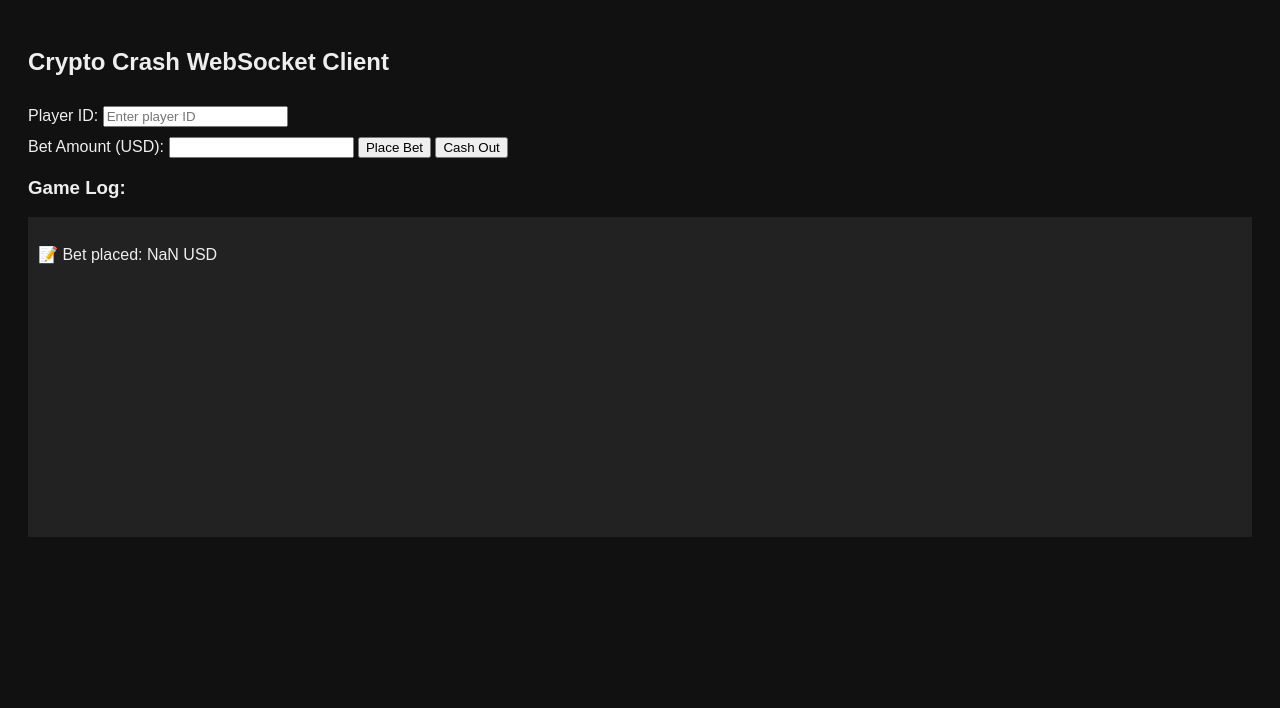
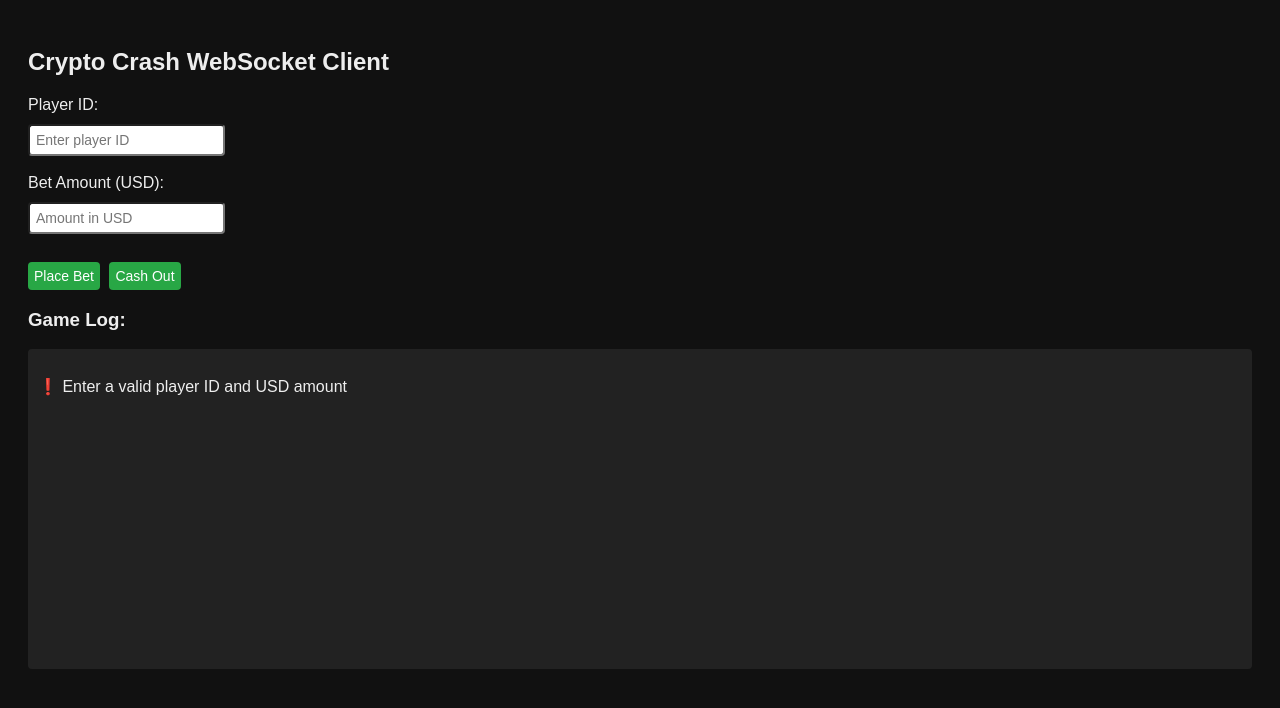
Before and after one commit to sanjaykumar200599/Crypto-crash-backend, a website: page public/index.html in a window 1280 px wide. Both pictures are taken after a click on the button "Place Bet". Drawn offline with nearby package versions, Linux system fonts and the light colour scheme; no server answers.

Commit message:
frontend updated

```diff
--- a/public/index.html
+++ b/public/index.html
@@ -3,19 +3,47 @@
 <head>
   <title>Crypto Crash WebSocket Test</title>
   <style>
-    body { font-family: sans-serif; padding: 20px; background: #111; color: #eee; }
-    .log { white-space: pre-wrap; background: #222; padding: 10px; height: 300px; overflow-y: scroll; }
-    input, button { margin-top: 10px; }
+    body {
+      font-family: sans-serif;
+      padding: 20px;
+      background: #111;
+      color: #eee;
+    }
+    .log {
+      white-space: pre-wrap;
+      background: #222;
+      padding: 10px;
+      height: 300px;
+      overflow-y: scroll;
+      margin-top: 10px;
+      border-radius: 4px;
+    }
+    input, button {
+      margin-top: 10px;
+      padding: 6px;
+      font-size: 14px;
+      border-radius: 4px;
+    }
+    button {
+      margin-right: 5px;
+      background-color: #28a745;
+      color: white;
+      border: none;
+    }
   </style>
 </head>
 <body>
   <h2>Crypto Crash WebSocket Client</h2>
+
   <div>
-    <label>Player ID: </label>
+    <label>Player ID:</label><br>
     <input type="text" id="playerId" placeholder="Enter player ID" />
-    <br>
-    <label>Bet Amount (USD): </label>
-    <input type="number" id="betAmount" />
+    <br><br>
+
+    <label>Bet Amount (USD):</label><br>
+    <input type="number" id="betAmount" placeholder="Amount in USD" />
+    <br><br>
+
     <button onclick="placeBet()">Place Bet</button>
     <button onclick="cashout()">Cash Out</button>
   </div>
@@ -23,10 +51,10 @@
   <h3>Game Log:</h3>
   <div class="log" id="log"></div>
 
-   <!-- Load socket.io client from CDN -->
+  <!-- Socket.IO Client -->
   <script src="https://cdn.socket.io/4.7.2/socket.io.min.js"></script>
   <script>
-    const log = msg => {
+    const log = (msg) => {
       const el = document.getElementById('log');
       el.innerText += `\n${msg}`;
       el.scrollTop = el.scrollHeight;
@@ -38,35 +66,67 @@
       log("✅ Connected to WebSocket");
     });
 
-    socket.on("game:start", data => {
+    socket.on("disconnect", () => {
+      log("🔌 Disconnected from server");
+    });
+
+    socket.on("round_start", (data) => {
       log(`🚀 Game started! Round ID: ${data.roundId}`);
     });
 
-    socket.on("game:multiplier", data => {
+    socket.on("multiplier_update", (data) => {
       log(`📈 Multiplier: ${data.multiplier}x`);
     });
 
-    socket.on("game:cashout", data => {
-      log(`💸 Player ${data.playerId} cashed out at ${data.multiplier}x, won ${data.usdAmount} USD`);
-    });
-
-    socket.on("game:end", data => {
+    socket.on("round_end", (data) => {
       log(`💥 Game crashed at ${data.crashPoint}x`);
     });
 
+    socket.on("player_cashed_out", (data) => {
+      log(`💸 Player ${data.playerId} cashed out at ${data.cashoutMultiplier}x and won ${data.payoutUSD} USD`);
+    });
+
+    socket.on("bet_placed", (data) => {
+      log(`🎯 Bet confirmed: ${data.usdAmount} USD (${data.cryptoAmount.toFixed(8)} ${data.currency})`);
+    });
+
+    socket.on("cashed_out", (data) => {
+      log(`✅ You cashed out at ${data.cashoutMultiplier}x and won ${data.payoutUSD} USD`);
+    });
+
+    socket.on("error", (err) => {
+      log(`❌ Error: ${err.message}`);
+    });
+
     function placeBet() {
-      const playerId = document.getElementById("playerId").value;
+      const playerId = document.getElementById("playerId").value.trim();
       const usd = parseFloat(document.getElementById("betAmount").value);
-      socket.emit("bet:place", { playerId, usd, currency: "BTC" });
-      log(`📝 Bet placed: ${usd} USD`);
+
+      if (!playerId || isNaN(usd) || usd <= 0) {
+        log("❗ Enter a valid player ID and USD amount");
+        return;
+      }
+
+      socket.emit("place_bet", {
+        playerId,
+        usdAmount: usd,
+        currency: "BTC"
+      });
+
+      log(`📤 Sent bet: ${usd} USD`);
     }
 
     function cashout() {
-      const playerId = document.getElementById("playerId").value;
-      socket.emit("cashout:request", { playerId });
-      log("⚠️ Cashout requested");
+      const playerId = document.getElementById("playerId").value.trim();
+
+      if (!playerId) {
+        log("❗ Enter a valid player ID");
+        return;
+      }
+
+      socket.emit("cash_out", { playerId });
+      log("📤 Sent cashout request");
     }
   </script>
-
 </body>
 </html>
```
Also changed, not shown: public/script.js (deleted, +0 -91 lines), public/style.css (deleted, +0 -56 lines).
